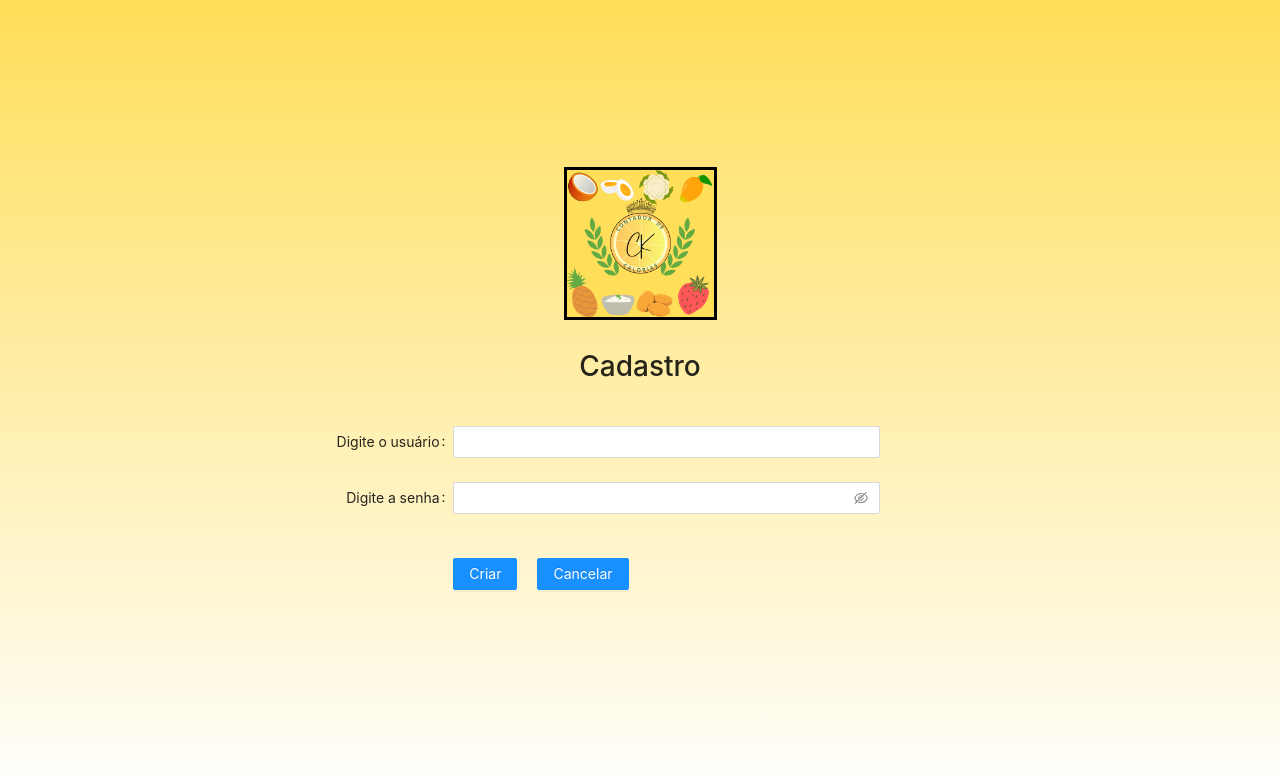
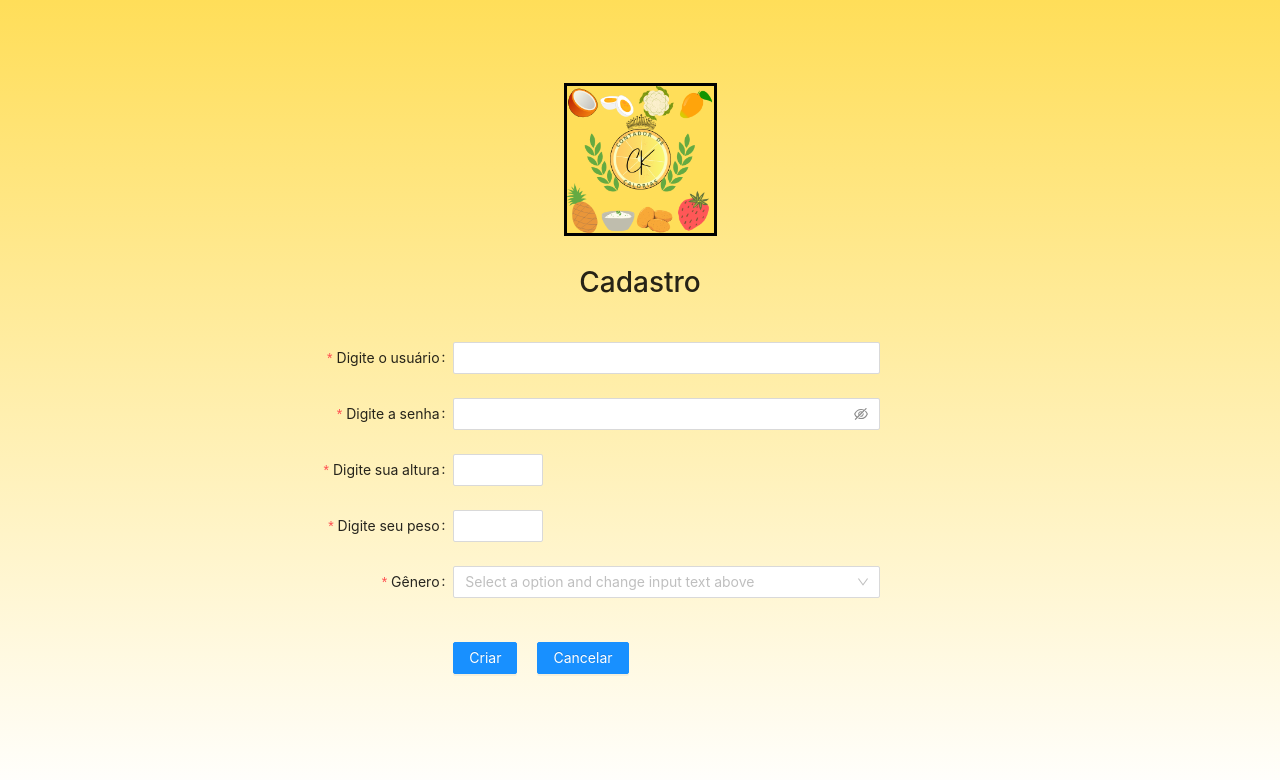
Before and after one commit to ES-UFABC/Contador-de-calorias, a React (Create React App) app in the folder front-end/: page /register in a window 1280 px wide. Shown: the top 780 px of the page. Built offline with nearby package versions, Linux system fonts and the light colour scheme.

Commit message:
new user fields added

```diff
--- a/front-end/src/context/AuthProvider/util.ts
+++ b/front-end/src/context/AuthProvider/util.ts
@@ -33,10 +33,14 @@ export async function LoginRequest(userName:string,password:string){
     }
 }
 
-export async function RegisterRequest(userName:string,password:string){
+export async function RegisterRequest(userName:string,password:string,
+    height:number,weight:number,gender:string){
     const data = {
         userName,
         password,
+        height,
+        weight,
+        gender
     };
     try{
         const request = await Api.post('register',data);
--- a/front-end/src/pages/Register/index.tsx
+++ b/front-end/src/pages/Register/index.tsx
@@ -1,4 +1,4 @@
-import { Button, Form, Input, Row, message, Col } from "antd"
+import { Button, Form, Input, Row, message, Col, Select, InputNumber } from "antd"
 import { useNavigate } from "react-router-dom"
 import { useAuth } from "../../context/AuthProvider/useAuth"
 import { RegisterRequest } from "../../context/AuthProvider/util"
@@ -9,9 +9,13 @@ export const Register = () =>{
     const auth = useAuth()
     const navigate = useNavigate();
 
-    async function onFinish(values:{userName:string,password:string}){
+    const { Option } = Select;
+
+    async function onFinish(values:{userName:string,password:string,
+    height:number,weight:number,gender:string}){
         try{
-            await RegisterRequest(values.userName,values.password);
+            await RegisterRequest(values.userName,values.password,
+                values.height,values.weight,values.gender);
 
             await auth.authenticate(values.userName,values.password);
 
@@ -54,14 +58,41 @@ export const Register = () =>{
                     <Form.Item
                         label='Digite o usuário:'
                         name='userName'
+                        rules={[{ required: true }]}
                     >
                         <Input/>
                     </Form.Item>
                     <Form.Item
                         label='Digite a senha:'
                         name='password'
+                        rules={[{ required: true }]}
                     >
                         <Input.Password/>
+                    </Form.Item>
+                    <Form.Item
+                        label='Digite sua altura:'
+                        name='height'
+                        rules={[{ required: true }]}
+                    >
+                        <InputNumber />
+                    </Form.Item>
+                    <Form.Item
+                        label='Digite seu peso:'
+                        name='weight'
+                        rules={[{ required: true }]}
+                    >
+                        <InputNumber />
+                    </Form.Item>
+                    <Form.Item name="gender" label="Gênero" rules={[{ required: true }]}>
+                        <Select
+                        placeholder="Select a option and change input text above"
+                        onChange={()=>{}}
+                        allowClear
+                        >
+                            <Option value="male">male</Option>
+                            <Option value="female">female</Option>
+                            {/*<Option value="other">other</Option>*/}
+                        </Select>
                     </Form.Item>
                     <Form.Item wrapperCol={{offset:5,span:16}}>
                         <Button type='primary' htmlType='submit'>Criar</Button>
```
Also changed, not shown: 2 other files (tests, documents, lock files or other folders).
